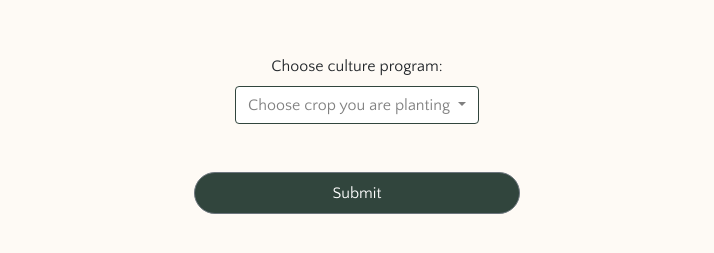
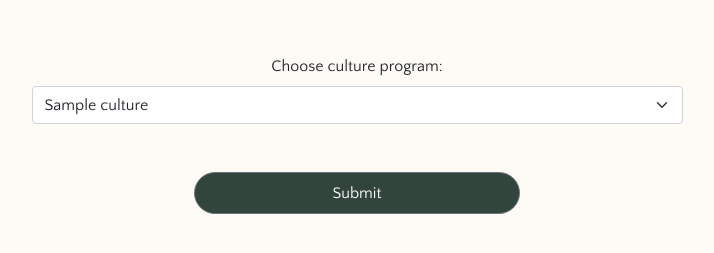
Before and after one commit to luanakimley/GreenhouseManagementSystem, a Flask app: template webserver/templates/landing.html in a window 1280 px wide. Shown: the part 366-619 px from the top of the page, without its empty margins (283-997 px from the left). Run offline with Flask 2, Linux system fonts and the light colour scheme; the template is opened without the code that fills it: most values are stand-ins (such as "Sample title", 1, 10 or a date in 2020); some libraries are stand-ins or nearby versions; some web fonts are replaced.

Commit message:
:sparkles: Show cultures dropdown with data from database and store users ID in session

```diff
--- a/webserver/application.py
+++ b/webserver/application.py
@@ -44,12 +44,13 @@ def login_action():
         email = request.form.get("email")
         user_password = request.form.get("password")
 
-        cursor.execute("SELECT * FROM Users WHERE email =%s", [email])
+        cursor.execute("select * from Users where email =%s", [email])
         user_data = cursor.fetchall()
         password = user_data[0][3]
 
-        salt = b'$2b$12$T9sRNpwI2.sMPmz/OtI1peh'
+        salt = os.getenv('SALT').encode()
         if bcrypt.hashpw(user_password.encode('utf-8'), salt) == password.encode('utf-8'):
+            session["users_id"] = user_data[0][0]
             session["username"] = user_data[0][1]
             session["email"] = user_data[0][2]
             return redirect("/")
@@ -71,7 +72,7 @@ def register():
         username = request.form.get("username")
         password = request.form.get("password")
 
-        salt = b'$2b$12$T9sRNpwI2.sMPmz/OtI1peh'
+        salt = os.getenv('SALT').encode()
         hashed = bcrypt.hashpw(password.encode('utf-8'), salt)
 
         session["username"] = username
@@ -81,8 +82,13 @@ def register():
         cursor.execute('''insert into Users(username, email, password) values (%s, %s, %s)''',
                        (username, email, hashed))
         mysql.connection.commit()
+
+        cursor.execute("select users_id from Users where email=%s", [email])
+        users_id = cursor.fetchall()[0][0]
+
+        session["users_id"] = users_id
+
         cursor.close()
-
         return redirect("/landing")
     except:
         return redirect("/signup")
@@ -99,7 +105,17 @@ def logout():
 def landing():
     if not session.get("username") and not session.get("email"):
         return redirect("/")
-    return render_template("landing.html")
+    cursor = mysql.connection.cursor()
+    cursor.execute("select * from Culture")
+    cultures = cursor.fetchall()
+    return render_template("landing.html", cultures=cultures)
+
+
+@app.route("/culture_submit", methods=["POST"])
+def culture_submit():
+    culture = request.form.get("culture")
+    # TODO: add to database
+    return redirect("/")
 
 
 if __name__ == '__main__':
--- a/webserver/templates/landing.html
+++ b/webserver/templates/landing.html
@@ -5,18 +5,14 @@
     <img class="logo mx-auto" src="/static/images/evergreens_logo.png" alt="Evergreens Logo">
     <h2 class="mb-5">Welcome, {{ session.username }}!</h2>
     Choose culture program:
-    <div class="dropdown">
-      <a class="btn btn-light dropdown-toggle text-black-50" href="#" role="button" id="dropdownMenuLink" data-bs-toggle="dropdown" aria-expanded="false">
-        Choose crop you are planting
-      </a>
-      <ul class="dropdown-menu" aria-labelledby="dropdownMenuLink">
-        <li><a class="dropdown-item" href="#">Lettuce</a></li>
-        <li><a class="dropdown-item" href="#">Strawberry</a></li>
-        <li><a class="dropdown-item" href="#">Peas</a></li>
-      </ul>
-      <br>
-      <input type="button" class="btn btn-secondary p-2 mt-5 w-50" value="Submit">
-    </div>
+    <form action="/culture_submit" method="post">
+      <select name="culture" class="form-select" aria-label="Select culture">
+        {% for culture in cultures %}
+        <option value="{{ culture[1] }}">{{ culture[1] }}</option>
+        {% endfor %}
+      </select>
+      <input type="submit" class="btn btn-secondary p-2 mt-5 w-50" value="Submit">
+    </form>
   </div>
 </div>
 {% endblock %}
```
